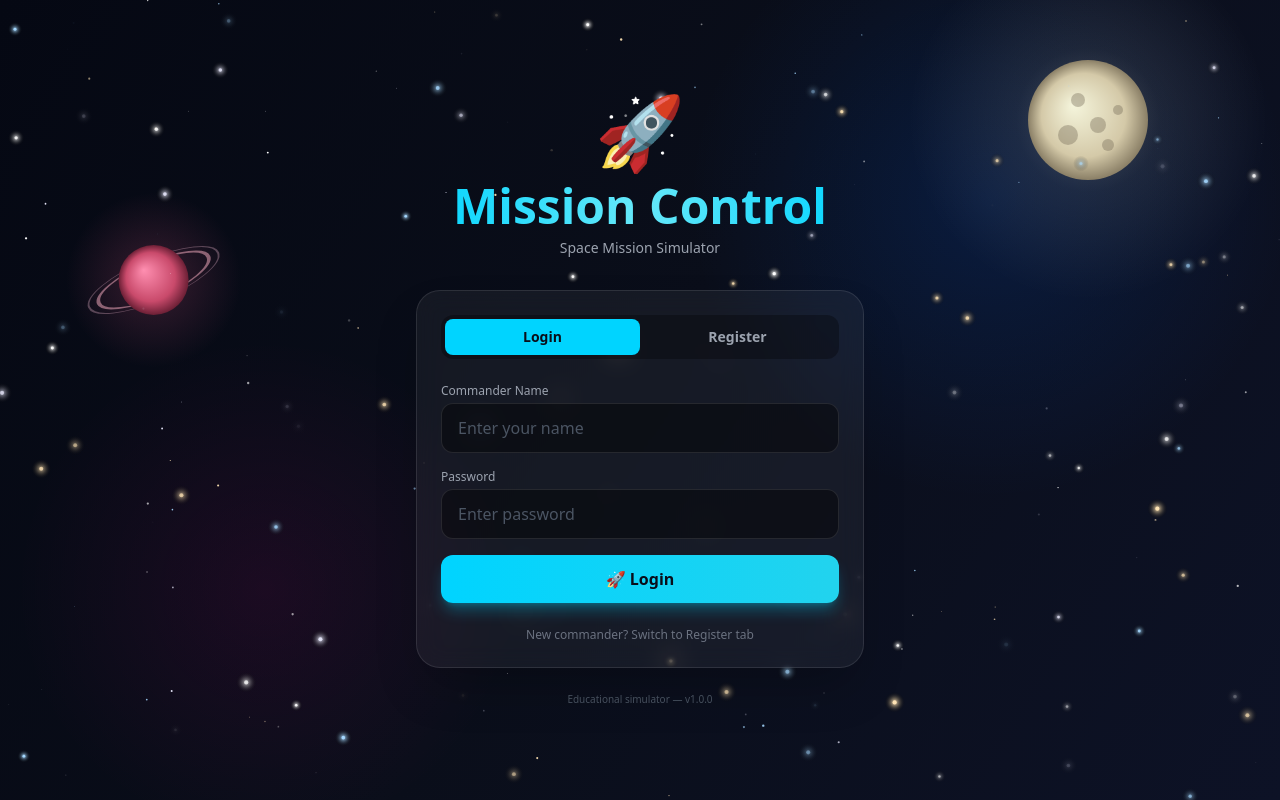
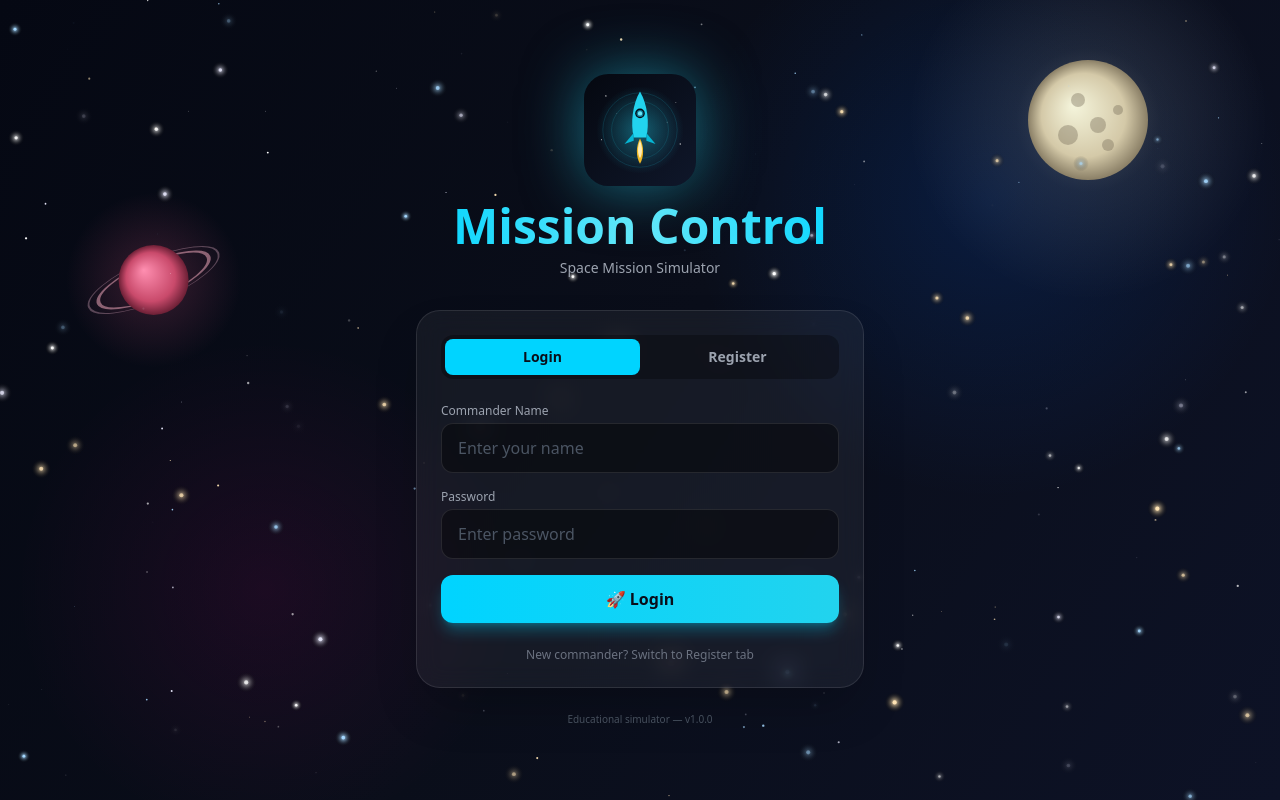
Before and after one commit to mariam2009m44-lab/mission-control, a React (Vite) app: page / in a window 1280 px wide. Built offline with nearby package versions, Linux system fonts and the light colour scheme.

Commit message:
ui: replace emoji with custom logo in auth screen

```diff
--- a/src/components/AuthScreen.jsx
+++ b/src/components/AuthScreen.jsx
@@ -38,14 +38,14 @@ export default function AuthScreen({ onAuth }) {
       >
         {/* Logo */}
         <div className="text-center mb-8">
-          <motion.div
-            initial={{ scale: 0, rotate: -20 }}
-            animate={{ scale: 1, rotate: 0 }}
-            transition={{ delay: 0.2, type: 'spring', stiffness: 200 }}
-            className="text-7xl mb-4"
-          >
-            🚀
-          </motion.div>
+        <motion.img
+          src="/logo.svg"
+          alt="Mission Control"
+          initial={{ scale: 0, rotate: -20 }}
+          animate={{ scale: 1, rotate: 0 }}
+          transition={{ delay: 0.2, type: 'spring', stiffness: 200 }}
+          className="w-28 h-28 mx-auto mb-4 drop-shadow-[0_0_30px_rgba(34,211,238,0.5)]"
+        />
           <h1 className="text-4xl md:text-5xl font-bold bg-gradient-to-r from-space-accent via-cyan-300 to-space-accent bg-clip-text text-transparent">
             Mission Control
           </h1>
```
